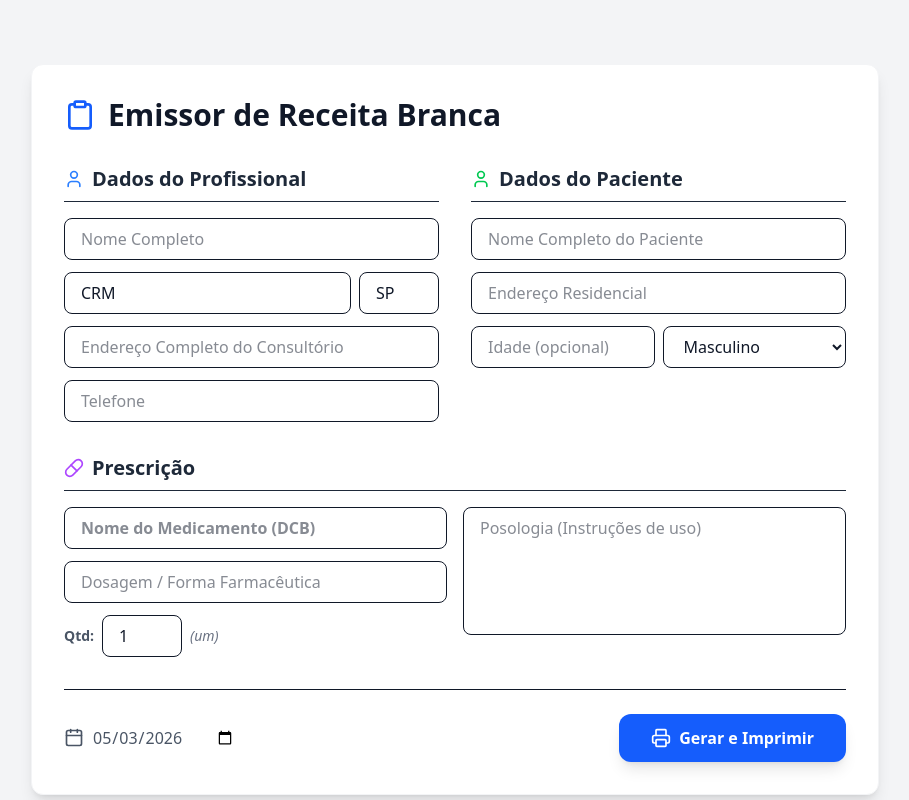
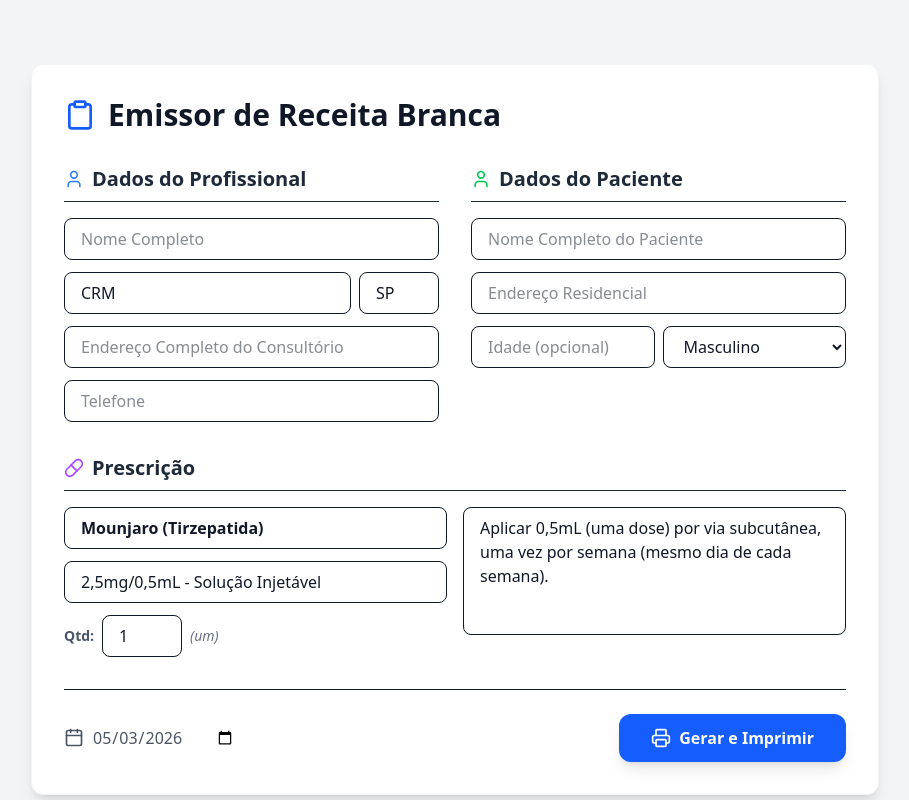
Before and after one commit to romualdoag/receitas-web, a React (Vite) app: page / in a window 1280 px wide. Shown: the top 800 px of the page, without its empty margins (185-1094 px from the left). Built offline with nearby package versions, Linux system fonts and the light colour scheme.

Commit message:
feat: pre-fill medication with Mounjaro 2.5mg

```diff
--- a/src/components/PrescriptionForm.tsx
+++ b/src/components/PrescriptionForm.tsx
@@ -23,11 +23,11 @@ const PrescriptionForm: React.FC<PrescriptionFormProps> = ({ onDataChange, onPri
       sexo: 'M',
     },
     medicamento: {
-      nome: '',
-      dosagem: '',
+      nome: 'Mounjaro (Tirzepatida)',
+      dosagem: '2,5mg/0,5mL - Solução Injetável',
       quantidade: 1,
       quantidadeExtenso: 'um',
-      posologia: '',
+      posologia: 'Aplicar 0,5mL (uma dose) por via subcutânea, uma vez por semana (mesmo dia de cada semana).',
     },
     data: new Date().toISOString().split('T')[0],
   });
```
